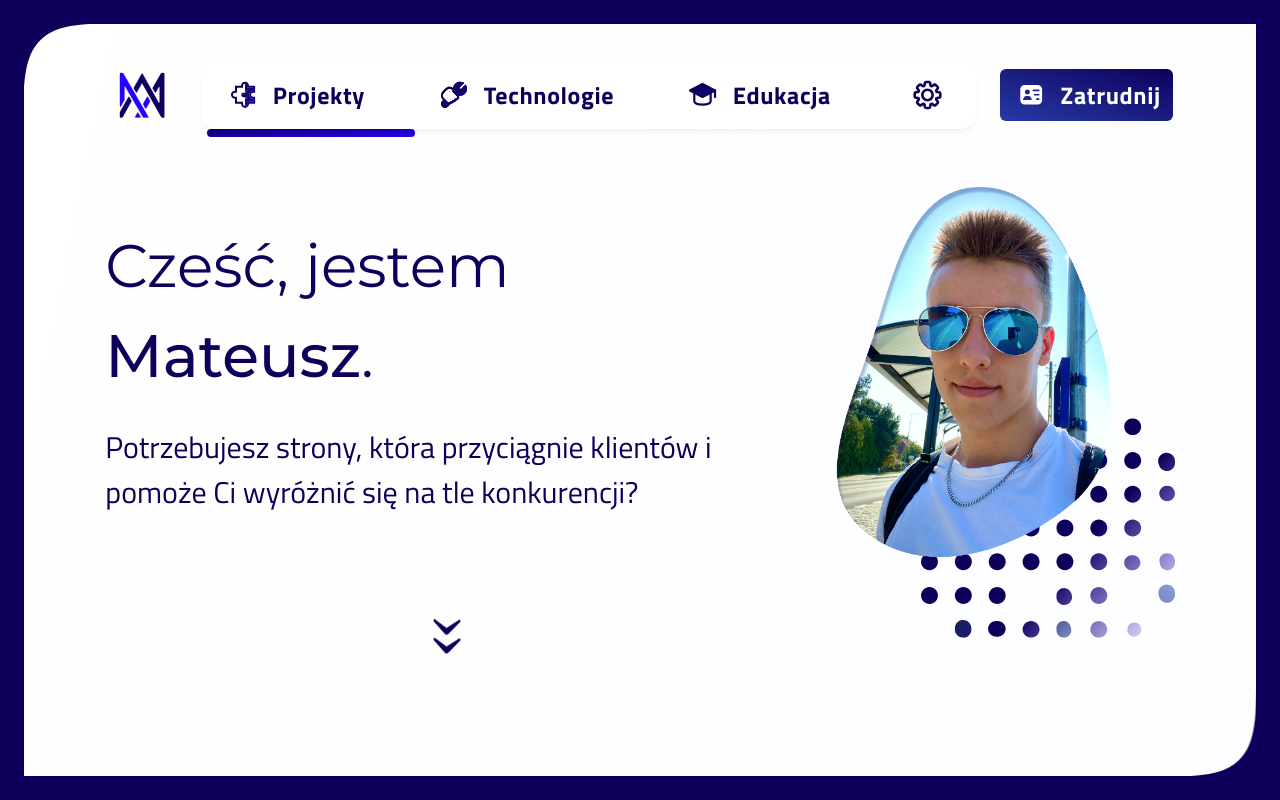
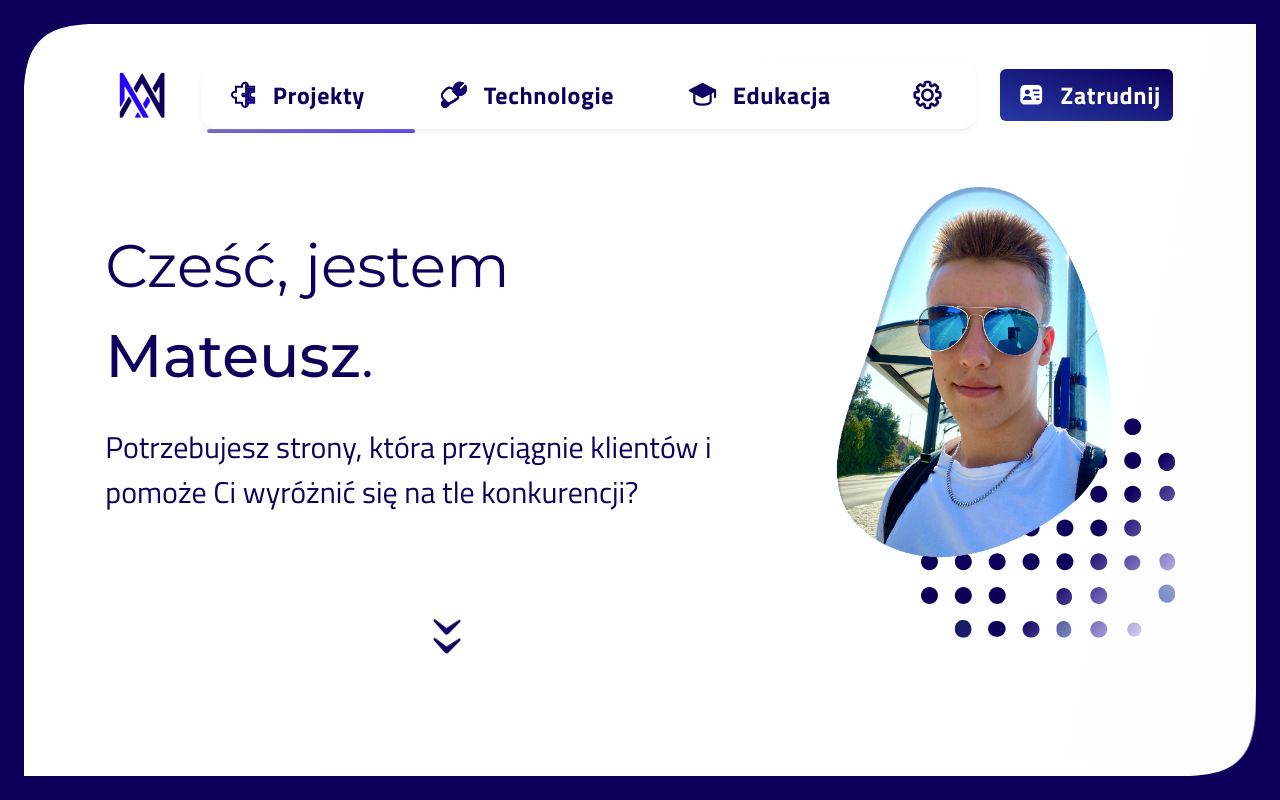
Before and after one commit to muslewski/muslewski.com, a React (Vite) app: page / in a window 1280 px wide. Shown: the top 800 px of the page. Built offline with nearby package versions, Linux system fonts and the light colour scheme; what tailwindcss-animated would draw is missing.

Commit message:
Update AnimatedHR

```diff
--- a/src/components/1SectionHero/AnimatedHr.jsx
+++ b/src/components/1SectionHero/AnimatedHr.jsx
@@ -5,7 +5,7 @@ function AnimatedHr({ hrLeft }) {
 
   useEffect(() => {
     const initialHrClass =
-      "absolute -bottom-2 h-2 rounded-full bg-gradient-to-br from-secondary to-accent border-0 animate-duration-[300ms] ";
+      "absolute -bottom-1 h-1 rounded-full bg-gradient-to-br from-secondary/50 to-accent/75 border-0 animate-duration-[300ms] ";
     setHrClass(initialHrClass + hrLeft);
 
     let timeout;
```
